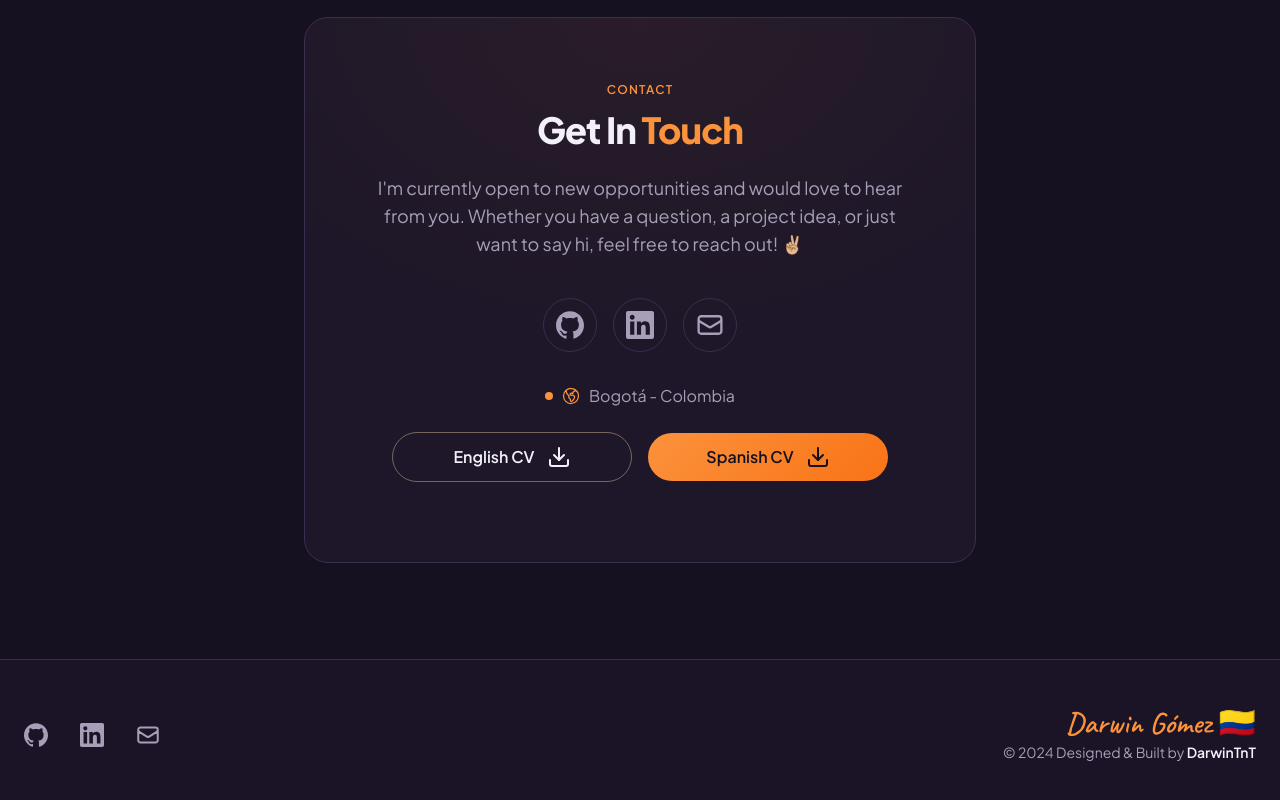
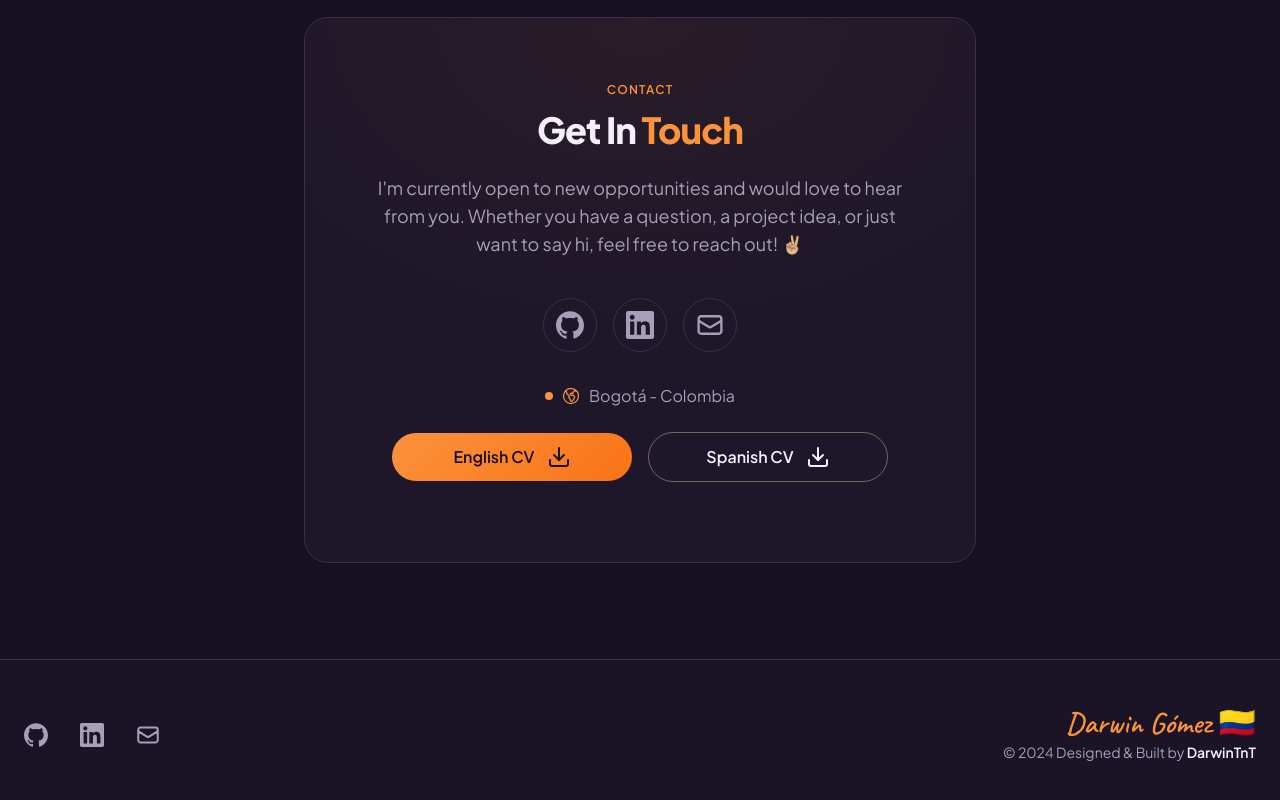
Before and after one commit to darwintnt/portfolio, a Vue app: page / in a window 1280 px wide. Shown: the part 4241-5041 px from the top of the page. Built offline with nearby package versions, Linux system fonts and the light colour scheme.

Commit message:
fix(contact): highlight CV button of the active locale

```diff
--- a/src/components/Contact.vue
+++ b/src/components/Contact.vue
@@ -123,7 +123,7 @@
             <div class="flex flex-col md:flex-row gap-4 my-4 items-center">
               <a
                 :class="
-                  locale === 'es'
+                  locale === 'en'
                     ? 'button-primary w-full md:w-60'
                     : 'button-outline w-full md:w-60'
                 "
@@ -154,8 +154,8 @@
               <a
                 :class="
                   locale === 'es'
-                    ? 'button-outline w-full md:w-60'
-                    : 'button-primary w-full md:w-60'
+                    ? 'button-primary w-full md:w-60'
+                    : 'button-outline w-full md:w-60'
                 "
                 href="https://drive.google.com/file/d/1VqqjekoOJlcvfjVfN0jQc1X6xDFza-wU/view?usp=drive_link"
                 target="_blank"
```
